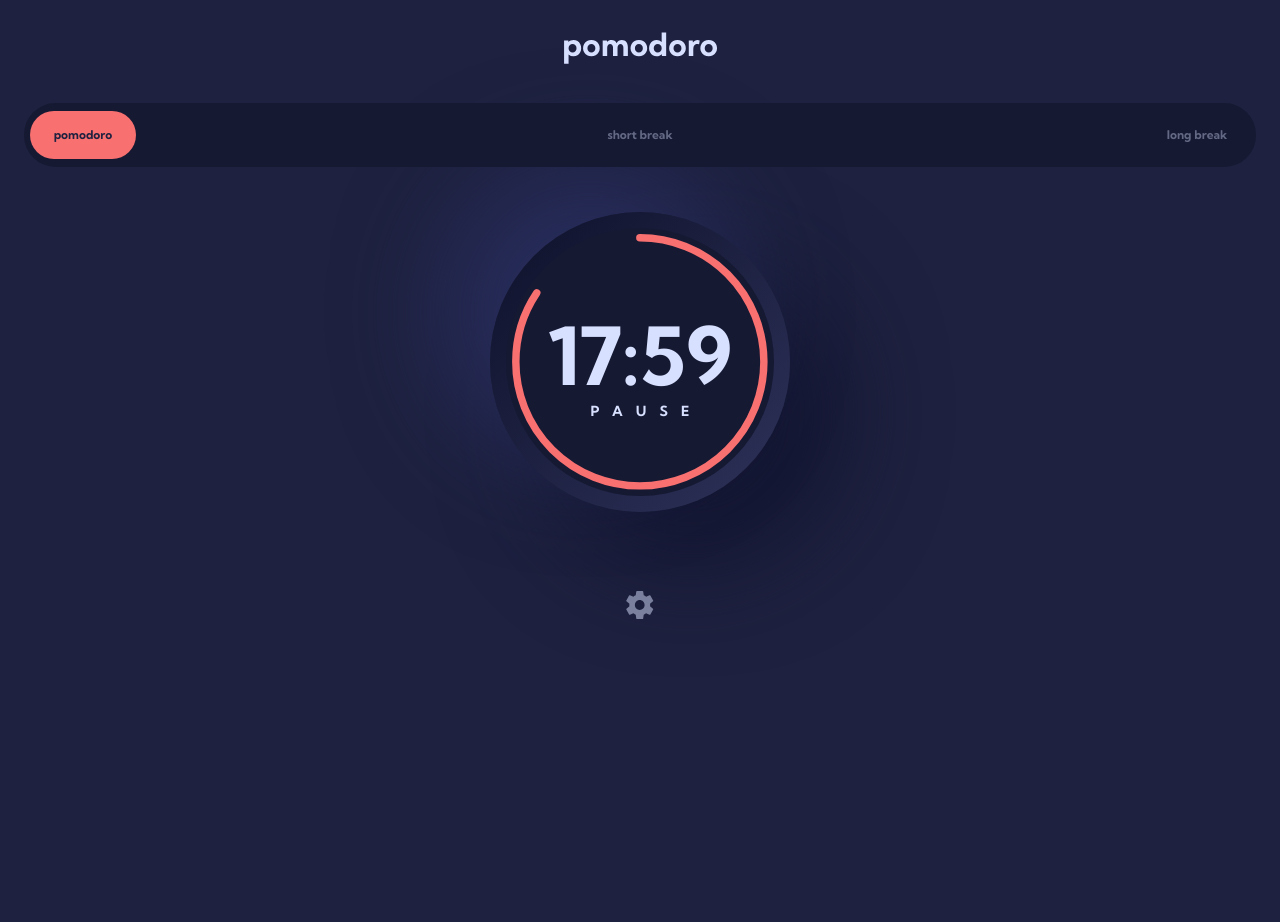
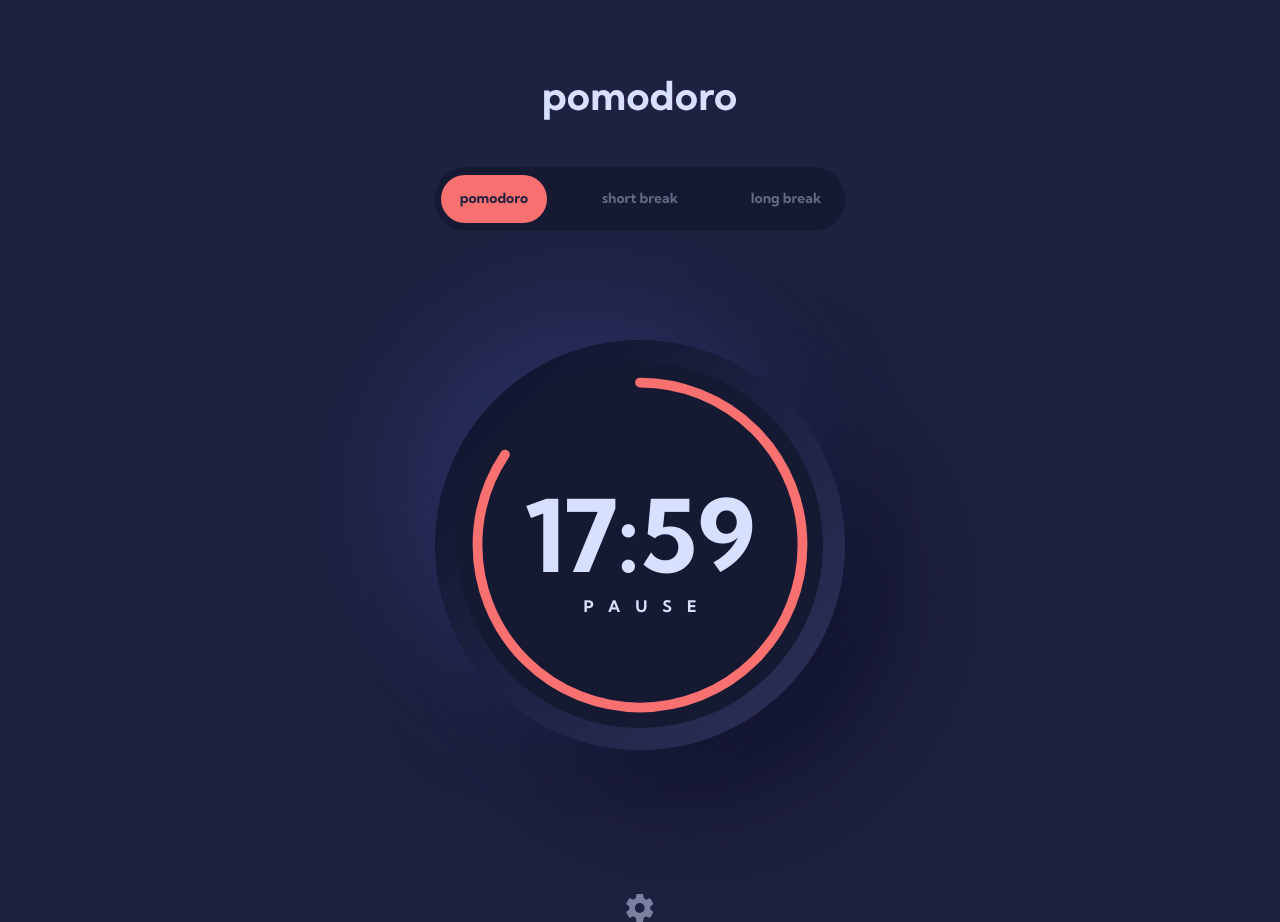
Before and after one commit to erwinruiz/pomodoro-app, a React (Create React App) app: page / in a window 1280 px wide. Before the commit the page ends 800 px from the top, so only its background shows below. Built offline with nearby package versions, Linux system fonts and the light colour scheme.

Commit message:
Make tablet design view (768 px)

```diff
--- a/src/App.module.css
+++ b/src/App.module.css
@@ -6,11 +6,11 @@
   margin: 0 auto;
 }
 .main {
-  margin: 0 2.4rem;
+  margin: 0 2.4rem 7.9rem;
   display: flex;
   flex-direction: column;
   row-gap: 4.5rem;
-  margin-bottom: 7.9rem;
+  max-width: 41rem;
 }
 .footer img {
   display: block;
@@ -21,3 +21,23 @@
   cursor: pointer;
   opacity: 1;
 }
+
+@media (min-width: 458px) {
+  .main {
+    margin: 0 auto 7.9rem;
+  }
+}
+
+/* Tablet */
+@media (min-width: 768px) {
+  .header {
+    margin: 8rem 0 4.7rem;
+  }
+  .header img {
+    height: 4rem;
+  }
+  .main {
+    row-gap: 10.9rem;
+    margin-bottom: 14.4rem;
+  }
+}
--- a/src/Components/OptionsMenu.module.css
+++ b/src/Components/OptionsMenu.module.css
@@ -36,3 +36,11 @@
 .option-active p:hover {
   cursor: default;
 }
+
+/* Tablet */
+@media (min-width: 768px) {
+  .option p {
+    font-size: 1.4rem;
+    line-height: 1.736rem;
+  }
+}
--- a/src/Components/Timer.module.css
+++ b/src/Components/Timer.module.css
@@ -57,3 +57,25 @@ circle {
   transform: rotate(-90deg);
   transform-origin: center center;
 }
+
+/* Tablet */
+@media (min-width: 768px) {
+  .container {
+    height: 41rem;
+    width: 41rem;
+    padding: 2.2rem;
+  }
+  svg {
+    width: 39rem;
+  }
+  .timer {
+    font-size: 10rem;
+    line-height: 12.402rem;
+  }
+  .text {
+    font-size: 1.6rem;
+    line-height: 1.984rem;
+    letter-spacing: 1.5rem;
+    margin-right: -1.5rem;
+  }
+}
```
